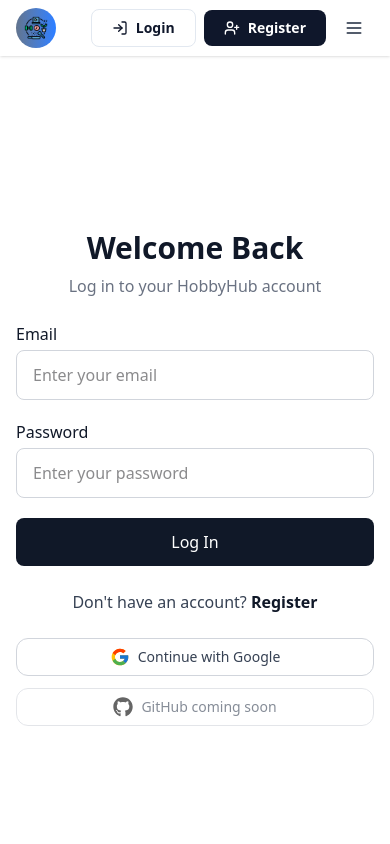
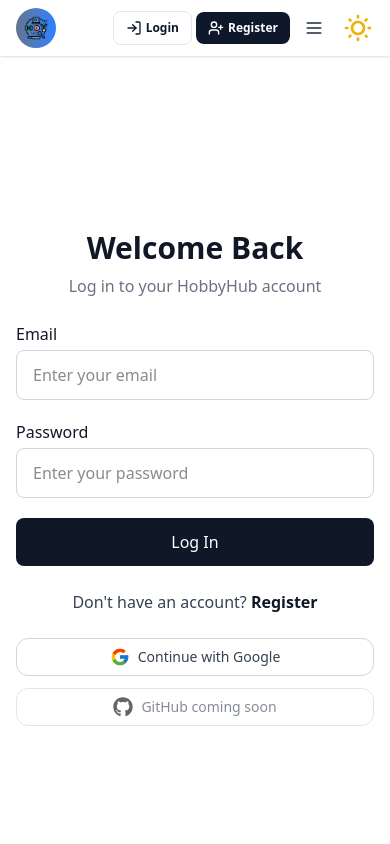
Before and after one commit to Shahriar-Utchas/HobbyHub-client, a React (Vite) app: page /login in a window 390 px wide. Shown: the top 844 px of the page. Built offline with nearby package versions, Linux system fonts and the light colour scheme; no server answers.

Commit message:
Toggle theme button added

```diff
--- a/src/Components/Navbar/Navbar.jsx
+++ b/src/Components/Navbar/Navbar.jsx
@@ -2,6 +2,7 @@ import React, { use, useState, useEffect, useRef } from 'react';
 import { Link, NavLink } from 'react-router';
 import { Home, Users, PlusCircle, UserCircle, Menu, LogIn, UserPlus } from 'lucide-react';
 import { AuthContext } from '../../Provider/AuthContext';
+import ToggleTheme from '../ToggleTheme/ToggleTheme';
 
 const Navbar = () => {
     const { user, logout } = use(AuthContext);
@@ -33,10 +34,13 @@ const Navbar = () => {
             <div className="flex items-center justify-between">
                 {/* Logo */}
                 <div className="flex items-center gap-2">
-                    <div className="w-10 h-10 rounded-full bg-gradient-to-r from-slate-500 to-blue-500 flex items-center justify-center">
+                    {/* Always show logo icon */}
+                    <Link to="/" className="flex items-center justify-center w-10 h-10 rounded-full bg-gradient-to-r from-slate-500 to-blue-500">
                         <img src="/images/icon.png" alt="logo" className="w-6 h-6" />
-                    </div>
-                    <Link to={"/"} className="hidden lg:flex items-center gap-2">
+                    </Link>
+
+                    {/* Show brand name only on large screens */}
+                    <Link to="/" className="hidden lg:flex items-center gap-2">
                         <span className="text-xl font-bold text-slate-800">
                             <span className="text-slate-900">Hobby</span>
                             <span className="text-blue-500">Hub</span>
@@ -62,11 +66,10 @@ const Navbar = () => {
                             </li>
                         </>
                     )}
-
                 </ul>
 
-                {/* Auth / Profile */}
-                <div className="flex items-center gap-2">
+                {/* Auth / Profile and Controls */}
+                <div className="flex items-center gap-1 lg:gap-4">
                     {user ? (
                         <div className="relative group" ref={profileRef}>
                             {/* Profile Image */}
@@ -81,7 +84,6 @@ const Navbar = () => {
                             <div className="absolute right-full top-1/2 -translate-y-1/2 mr-2 bg-black text-white text-xs px-3 py-1 rounded whitespace-nowrap opacity-0 group-hover:opacity-100 transition z-50">
                                 {user.displayName || 'User'}
                             </div>
-
 
                             {/* Dropdown */}
                             {isProfileOpen && (
@@ -105,28 +107,30 @@ const Navbar = () => {
                         <>
                             <NavLink
                                 to="/login"
-                                className="flex items-center gap-2 px-5 py-2 text-sm font-semibold text-slate-900 border border-slate-200 rounded-lg bg-white hover:bg-slate-100 transition"
+                                className="flex items-center gap-1 px-3 py-1 text-xs font-semibold text-slate-900 border border-slate-200 rounded-lg bg-white hover:bg-slate-100 transition lg:px-5 lg:py-2 lg:text-sm lg:gap-2"
                             >
-                                <LogIn className="w-4 h-4" />
+                                <LogIn className="w-4 h-6 md:h-4" />
                                 Login
                             </NavLink>
                             <NavLink
                                 to="/register"
-                                className="flex items-center gap-2 px-5 py-2 text-sm font-semibold text-white bg-slate-900 rounded-lg hover:bg-slate-800 transition"
+                                className="flex items-center gap-1 px-3 py-1 text-xs font-semibold text-white bg-slate-900 rounded-lg hover:bg-slate-800 transition lg:px-5 lg:py-2 lg:text-sm lg:gap-2"
                             >
-                                <UserPlus className="w-4 h-4" />
+                                <UserPlus className="w-4 h-6 md:h-4" />
                                 Register
                             </NavLink>
                         </>
                     )}
 
                     {/* Mobile Menu Toggle */}
-                    <button
-                        className="btn btn-ghost btn-circle lg:hidden"
-                        onClick={toggleMobileMenu}
-                    >
+                    <button className="btn btn-ghost btn-circle p-1 lg:hidden" onClick={toggleMobileMenu}>
                         <Menu className="w-5 h-5 text-slate-800" />
                     </button>
+
+                    {/* Theme Toggle */}
+                    <div className="pl-1">
+                        <ToggleTheme />
+                    </div>
                 </div>
             </div>
 
--- a/src/Components/PopularCategories/PopularCategories.jsx
+++ b/src/Components/PopularCategories/PopularCategories.jsx
@@ -34,9 +34,9 @@ const PopularCategories = () => {
                     ))}
                 </div>
 
-                <button className="bg-blue-700 hover:bg-blue-900 text-white font-semibold text-sm sm:text-base px-8 py-3 rounded-lg shadow-md transition duration-300 ease-in-out">
+                {/* <button className="bg-blue-700 hover:bg-blue-900 text-white font-semibold text-sm sm:text-base px-8 py-3 rounded-lg shadow-md transition duration-300 ease-in-out">
                     Explore All Categories
-                </button>
+                </button> */}
             </div>
         </section>
     );
--- /dev/null
+++ b/src/Components/ToggleTheme/ToggleTheme.jsx
@@ -0,0 +1,46 @@
+import React, { useState, useEffect } from 'react';
+
+const ToggleTheme = () => {
+    const [isDark, setIsDark] = useState(false);
+
+    useEffect(() => {
+        const savedTheme = localStorage.getItem('theme') || 'dark';
+        document.documentElement.setAttribute('data-theme', savedTheme);
+        setIsDark(savedTheme === 'dark');
+    }, []);
+
+    const toggleTheme = () => {
+        const newTheme = isDark ? 'light' : 'dark';
+        document.documentElement.setAttribute('data-theme', newTheme);
+        localStorage.setItem('theme', newTheme);
+        setIsDark(!isDark);
+    };
+
+    return (
+        <label className="swap swap-rotate cursor-pointer">
+            <input
+                type="checkbox"
+                checked={isDark}
+                onChange={toggleTheme}
+            />
+
+            {/*Sun icon (light mode)*/}
+            <svg
+                className="swap-on h-8 w-8 fill-yellow-500"
+                xmlns="http://www.w3.org/2000/svg"
+                viewBox="0 0 24 24">
+                <path d="M5.64,17l-.71.71a1,1,0,0,0,0,1.41 1,1,0,0,0,1.41,0l.71-.71A1,1,0,0,0,5.64,17ZM5,12a1,1,0,0,0-1-1H3a1,1,0,0,0,0,2H4A1,1,0,0,0,5,12Zm7-7a1,1,0,0,0,1-1V3a1,1,0,0,0-2,0V4A1,1,0,0,0,12,5ZM5.64,7.05a1,1,0,0,0,.7.29,1,1,0,0,0,.71-.29 1,1,0,0,0,0-1.41l-.71-.71A1,1,0,0,0,4.93,6.34Zm12,.29a1,1,0,0,0,.7-.29l.71-.71a1,1,0,1,0-1.41-1.41L17,5.64a1,1,0,0,0,0,1.41A1,1,0,0,0,17.66,7.34ZM21,11H20a1,1,0,0,0,0,2h1a1,1,0,0,0,0-2Zm-9,8a1,1,0,0,0-1,1v1a1,1,0,0,0,2,0V20A1,1,0,0,0,12,19ZM18.36,17A1,1,0,0,0,17,18.36l.71.71a1,1,0,0,0,1.41,0 1,1,0,0,0,0-1.41ZM12,6.5A5.5,5.5,0,1,0,17.5,12 5.51,5.51,0,0,0,12,6.5Zm0,9A3.5,3.5,0,1,1,15.5,12 3.5,3.5,0,0,1,12,15.5Z" />
+            </svg>
+
+            {/*  Moon icon (dark mode)*/}
+            <svg
+                className="swap-off h-8 w-8 fill-blue-600"
+                xmlns="http://www.w3.org/2000/svg"
+                viewBox="0 0 24 24">
+                <path d="M21.64,13a1,1,0,0,0-1.05-.14 8.05,8.05,0,0,1-3.37.73A8.15,8.15,0,0,1,9.08,5.49a8.59,8.59,0,0,1,.25-2A1,1,0,0,0,8,2.36 10.14,10.14,0,1,0,22,14.05 1,1,0,0,0,21.64,13Zm-9.5,6.69A8.14,8.14,0,0,1,7.08,5.22v.27A10.15,10.15,0,0,0,17.22,15.63a9.79,9.79,0,0,0,2.1-.22A8.11,8.11,0,0,1,12.14,19.73Z" />
+            </svg>
+        </label>
+    );
+};
+
+export default ToggleTheme;
--- a/src/Pages/UpdateGroup/UpdateGroup.jsx
+++ b/src/Pages/UpdateGroup/UpdateGroup.jsx
@@ -48,7 +48,7 @@ const UpdateGroup = () => {
             groupCreatorName,
             groupCreatorEmail,
             ...initial_groupData,
-            spot_taken: spot_taken - 1,
+            spot_taken,
         };
 
         //Update the group data
```
